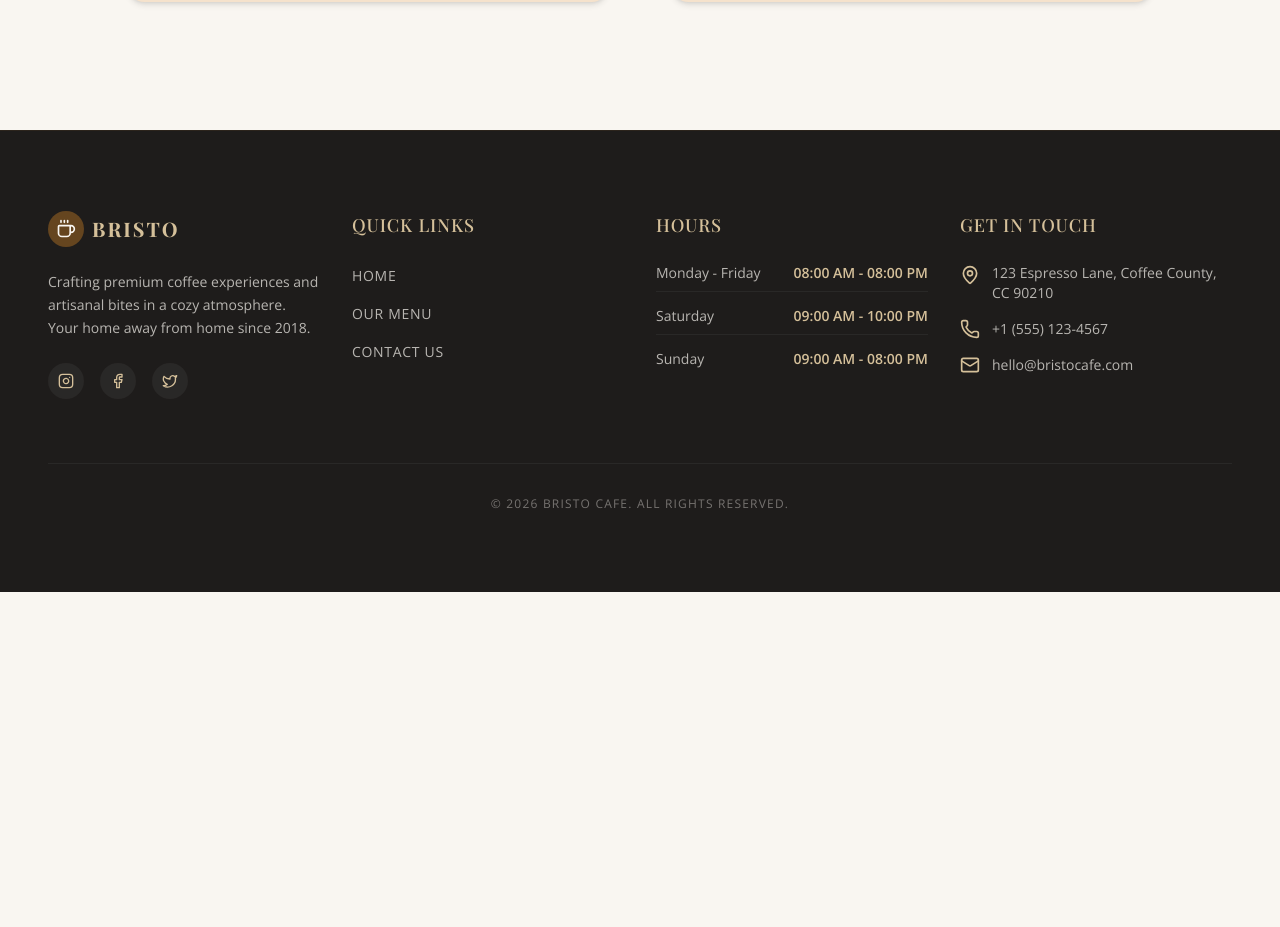
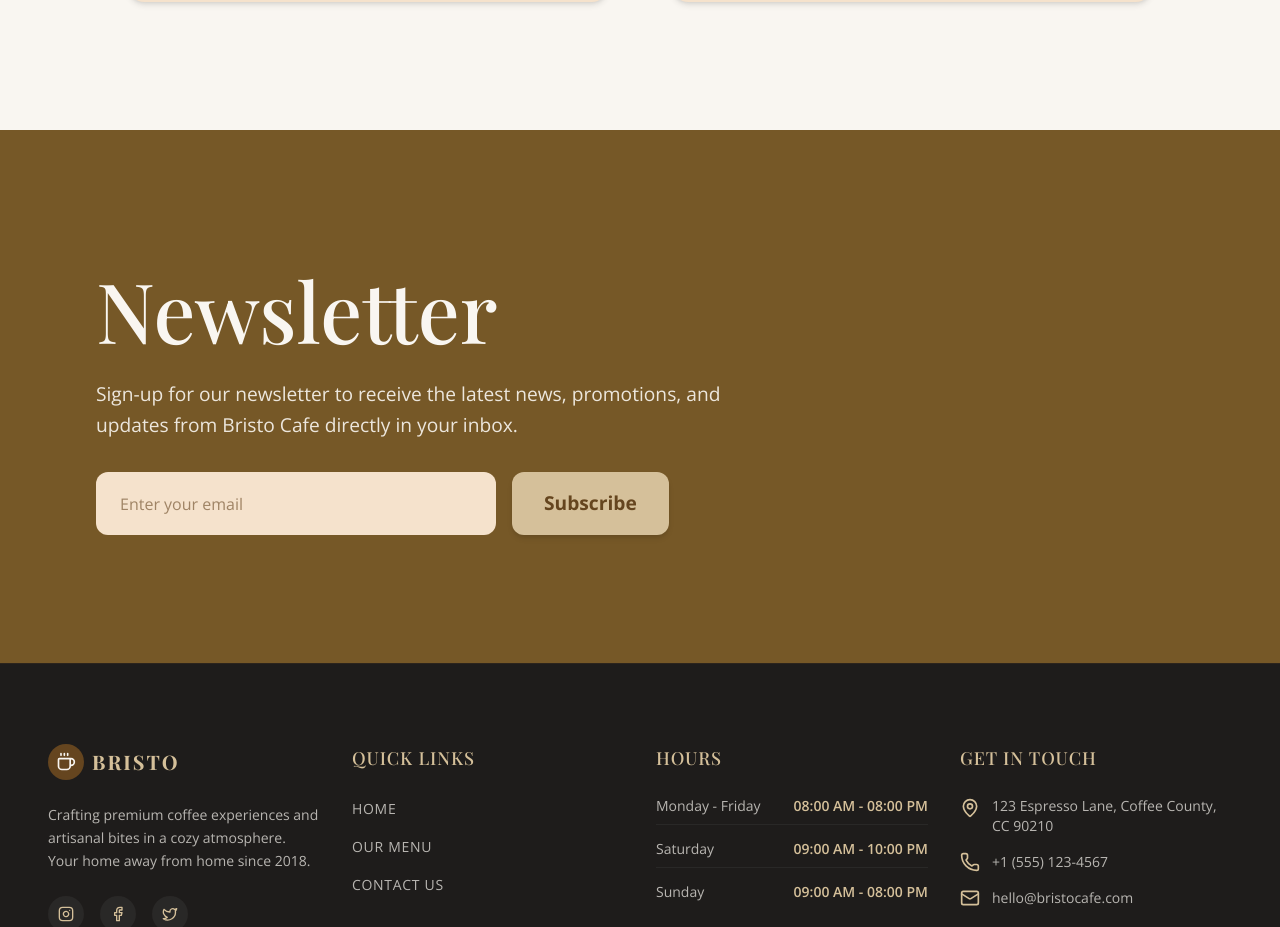
Before and after one commit to LoveshPurswani18/Bristo-Cafe-Site, a React (Vite) app: page / in a window 1280 px wide. Shown: the part 6302-7229 px from the top of the page. Before the commit the page ends 6894 px from the top, so only its background shows below. Built offline with nearby package versions, Linux system fonts and the light colour scheme; a web font is replaced by a local one.

Commit message:
ADD: newsletter section

```diff
--- a/src/pages/Home.jsx
+++ b/src/pages/Home.jsx
@@ -442,6 +442,37 @@ export default function Home() {
           </div>
         </div>
       </section>
+
+      {/* ── Newsletter Section ─────────────────────────────────── */}
+      <section className="bg-primary-2 py-[clamp(6rem,10vw,8rem)] px-6 lg:px-12 flex justify-center">
+        <div className="max-w-[1440px] mx-auto w-full flex flex-col items-start lg:px-12">
+          {/* Heading */}
+          <h2 className="text-h1 text-white-cream mb-4 leading-tight">
+            Newsletter
+          </h2>
+
+          {/* Description */}
+          <p className="text-body text-white-cream/90 max-w-2xl mb-8 leading-relaxed">
+            Sign-up for our newsletter to receive the latest news, promotions, and updates from Bristo Cafe directly in your inbox.
+          </p>
+
+          {/* Form Area */}
+          <form className="flex flex-col sm:flex-row gap-4 w-full sm:w-auto" onSubmit={(e) => e.preventDefault()}>
+            <input
+              type="email"
+              placeholder="Enter your email"
+              className="bg-secondary-2 text-primary-1 px-6 py-4 rounded-xl w-full sm:w-[400px] outline-none placeholder:text-primary-1/60 focus:ring-2 focus:ring-white-cream/50 transition-all"
+              required
+            />
+            <button
+              type="submit"
+              className="bg-secondary-1 hover:bg-[#c4ad84] text-primary-1 font-bold text-body px-8 py-4 rounded-xl shadow-md hover:shadow-lg transition-all duration-300 hover:-translate-y-0.5 active:translate-y-0 cursor-pointer whitespace-nowrap"
+            >
+              Subscribe
+            </button>
+          </form>
+        </div>
+      </section>
     </div>
   );
 }
```
